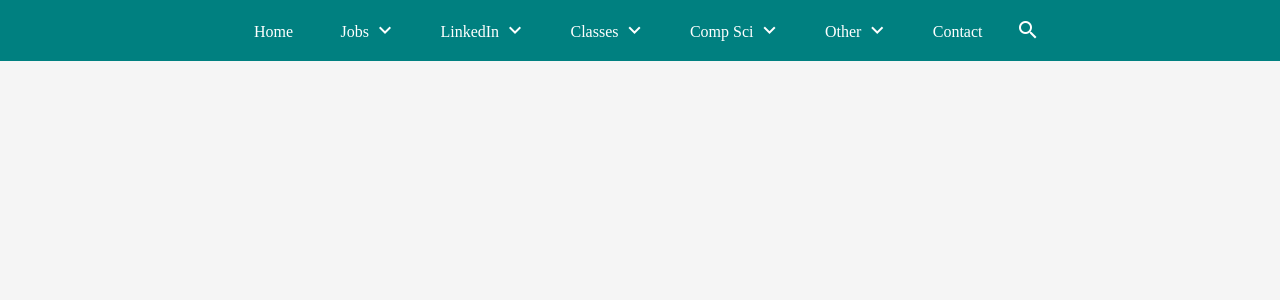
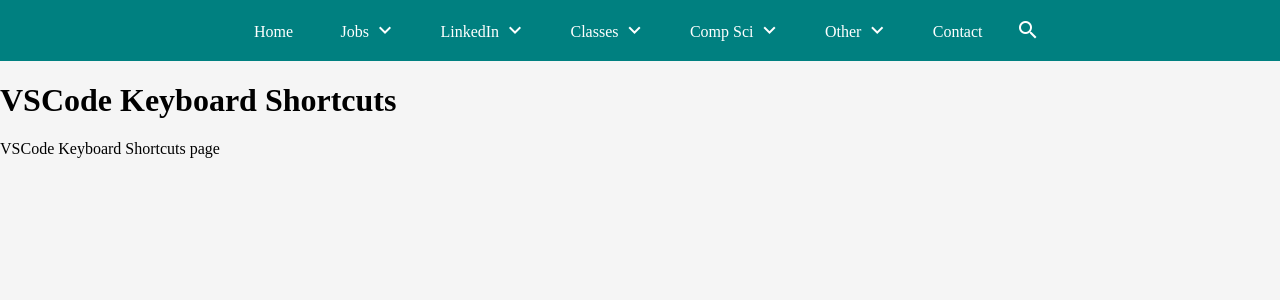
Before and after one commit to MichaelT-178/ForGuy, a Vue app: page /CompSci/VSCodeShortcuts in a window 1280 px wide. Shown: the top 300 px of the page. Built offline with nearby package versions, Linux system fonts and the light colour scheme.

Commit message:
Added extensions and shortcuts view

```diff
--- a/src/Views/ImageView.vue
+++ b/src/Views/ImageView.vue
@@ -16,12 +16,12 @@ import { useRoute } from 'vue-router';
 
 const route = useRoute();
 
+
 const info = {
   Name: route.params.Name,
   Description: route.params.Description.replace("&&&&", "'"), //Include ' in actual string
   Pic: route.params.Pic,
 };
-
 
 
 const imagePath = new URL(`../assets/${info.Pic}`, import.meta.url).href;
--- a/src/Views/compsci/VSCodeInsights.vue
+++ b/src/Views/compsci/VSCodeExtensions.vue
@@ -1,6 +1,6 @@
 <template>
     <main class="about-page">
-        <h1>Extensions and Shortcuts</h1>
+        <h1>Visual Studio Code Extensions</h1>
         <p>This is the Extensions and Shortcuts page</p>
     </main>
 </template>
--- /dev/null
+++ b/src/Views/compsci/VSCodeShortcuts.vue
@@ -0,0 +1,6 @@
+<template>
+    <main class="about-page">
+        <h1>VSCode Keyboard Shortcuts</h1>
+        <p>VSCode Keyboard Shortcuts page</p>
+    </main>
+</template>
--- a/src/components/MenuItems.vue
+++ b/src/components/MenuItems.vue
@@ -43,7 +43,8 @@ export const menuItems = [
             { text: "What is GitHub?",     icon: "hub",                link: "/CompSci/GitHub" },
             { text: "VSCode Settings",     icon: "settings",           link: "/CompSci/VSCodeSettings" },
             { text: "UI/UX Design Tips",   icon: "brush",              link: "/CompSci/UIDesignTips" },
-            { text: "VSCode Insights",     icon: "extension",          link: "/CompSci/VSCodeInsights" },
+            { text: "VSCode Extensions",   icon: "extension",          link: "/CompSci/VSCodeExtensions" },
+            { text: "VSCode Shortcuts",    icon: "rocket_launch",      link: "/CompSci/VSCodeShortcuts" },
             { text: "Comp Sci Tips",       icon: "device_hub",         link: "/CompSci/CompSciTips" }
         ]
     },
```
Also changed, not shown: src/router/index.js (+8 -3 lines).
